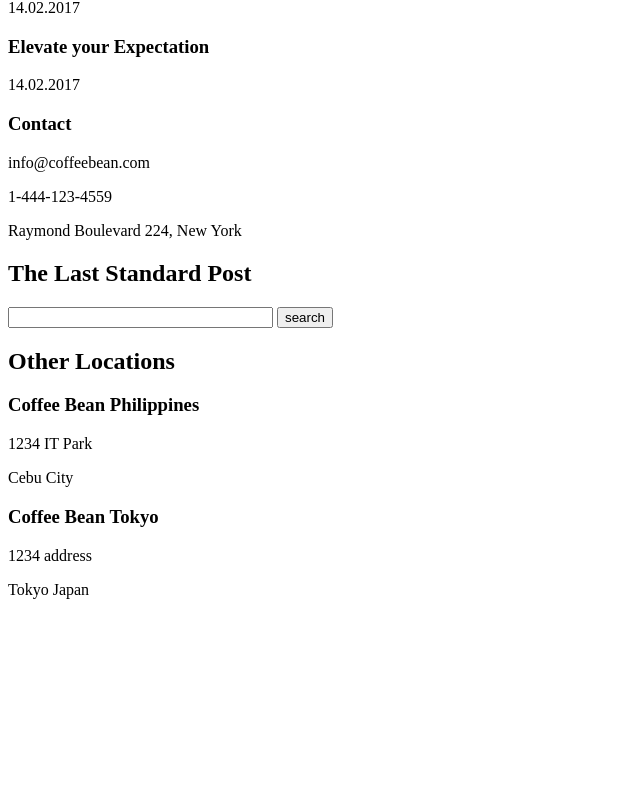
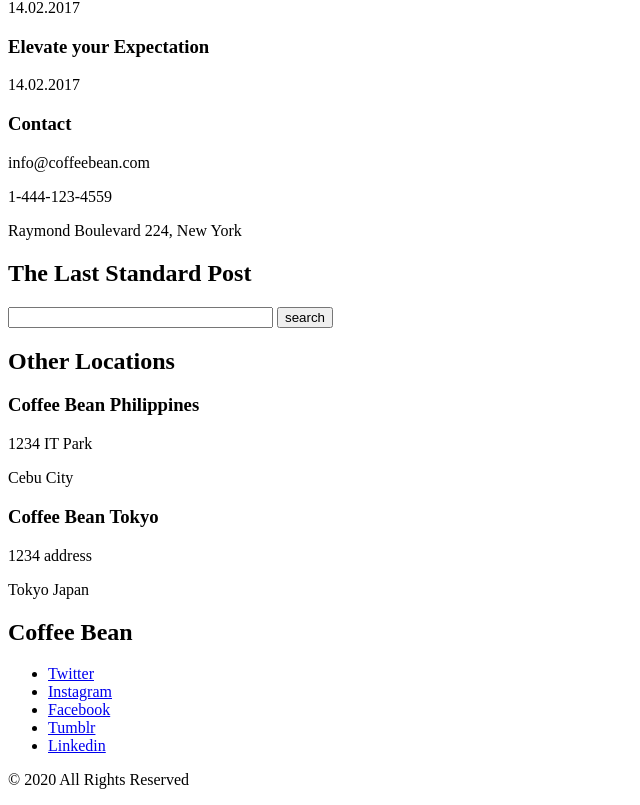
Before and after one commit to bonbonjohn/term-project, a plain HTML site: page index.html in a window 1280 px wide. Shown: the part 6560-7365 px from the top of the page, without its empty margins (0-640 px from the left). Before the commit the page ends 7175 px from the top, so only its background shows below. Drawn offline with Linux system fonts and the light colour scheme.

Commit message:
added div9

```diff
--- a/index.html
+++ b/index.html
@@ -188,6 +188,17 @@
                                 <p>1234 address</p>
                                 <p>Tokyo Japan</p>
                                 </div>
+                                <div>
+                                    <p><strong><h2>Coffee Bean</h2></strong></p>
+                                    <ul>
+                                        <li><a href="#Twitter" href="Twitter.com">Twitter</a></li>
+                                        <li><a href="#Instagram" href="Instagram.com">Instagram</a></li>
+                                        <li><a href="#Facebook" href="Facebook.com">Facebook</li>
+                                        <li><a href="#Tumblr" href="Tumblr.com">Tumblr</a></li>
+                                        <li><a href="#Linkedin" href="Linkedin.com">Linkedin</a></li>
+                                    </ul>
+                                    <p>© 2020 All Rights Reserved</p>
+                                    </div>
 
 </body>
 </html>
```
